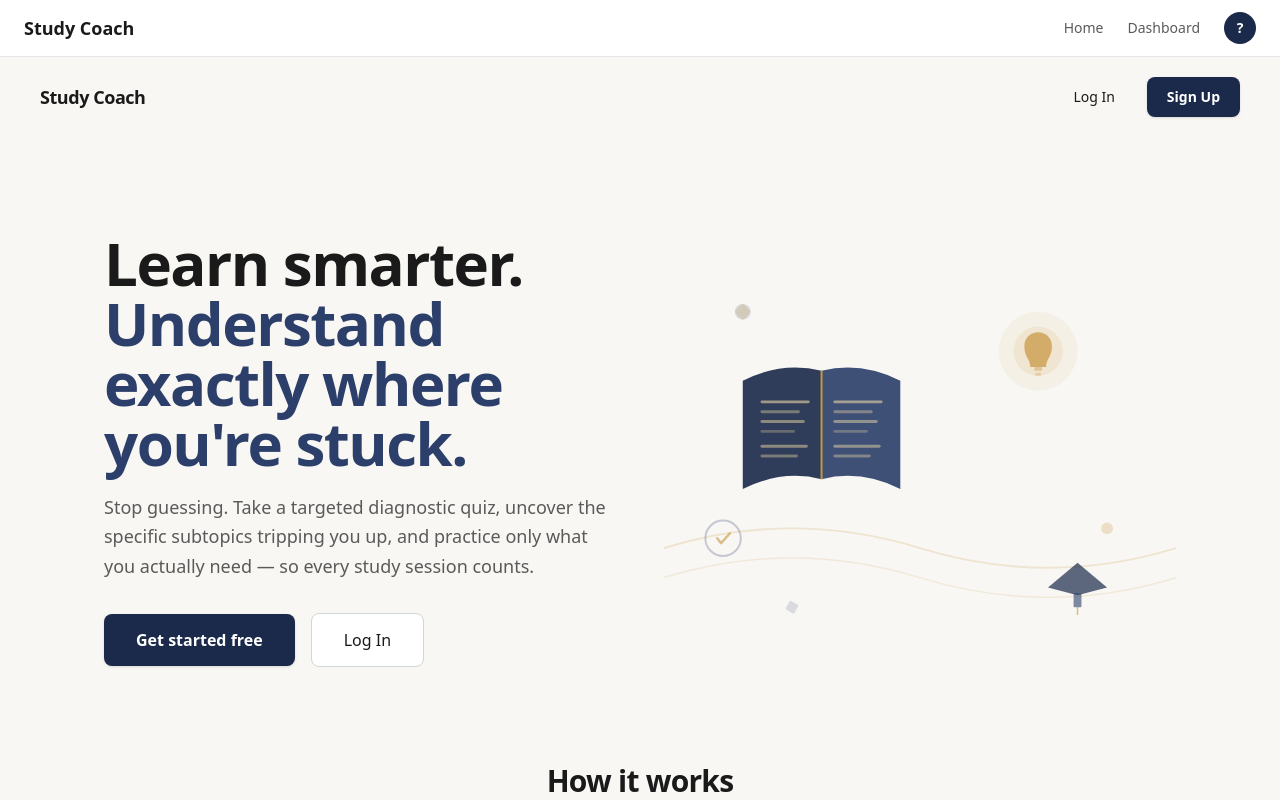
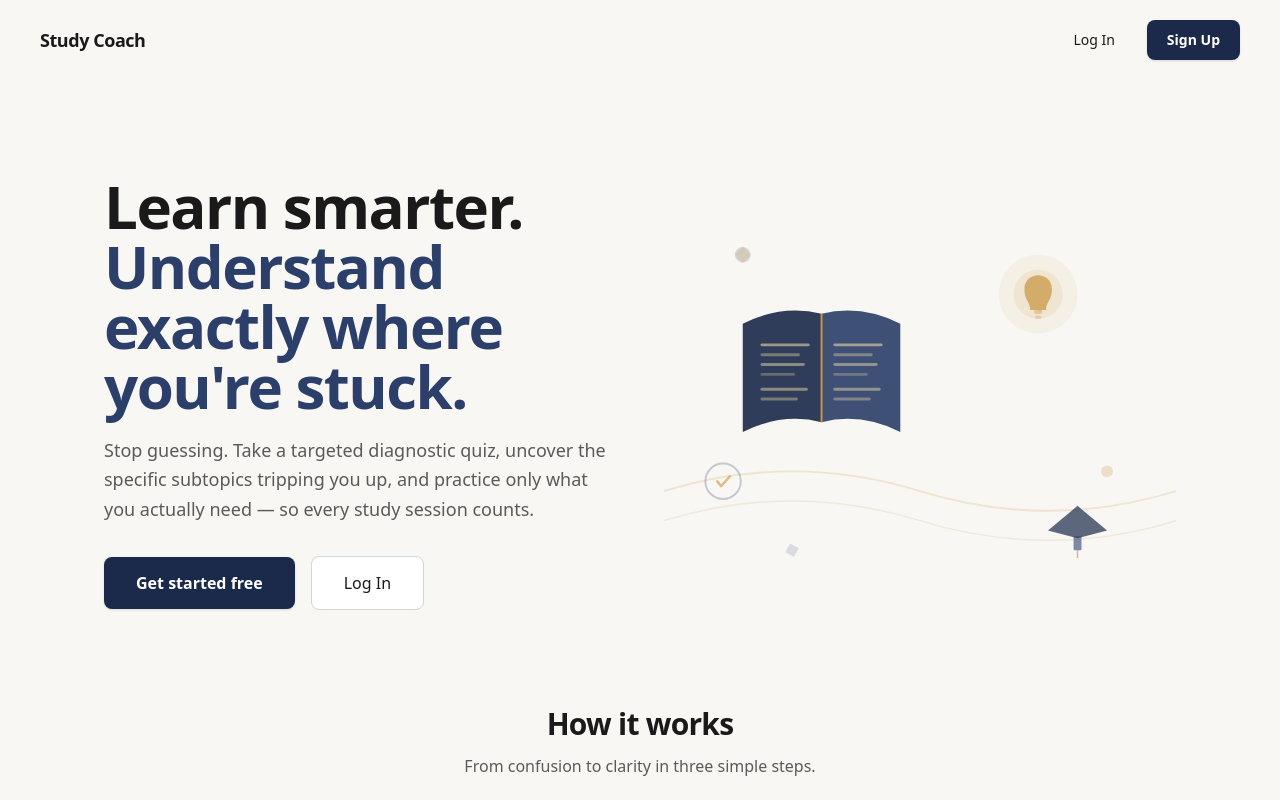
Before and after one commit to Utsav2408/adaptive-study-coach, a React (Vite) app: page / in a window 1280 px wide. Shown: the top 800 px of the page. Built offline with nearby package versions, Linux system fonts and the light colour scheme.

Commit message:
conductor-sync-2026-08-09--11-40-07

```diff
--- a/src/App.tsx
+++ b/src/App.tsx
@@ -9,7 +9,7 @@ import Results from "./pages/Results";
 import Dashboard from "./pages/Dashboard";
 import Onboarding from "./pages/Onboarding";
 
-const navBarHiddenPaths = ["/quiz", "/results", "/onboarding"];
+const navBarHiddenPaths = ["/", "/quiz", "/results", "/onboarding"];
 
 export default function App() {
   const location = useLocation();
```
